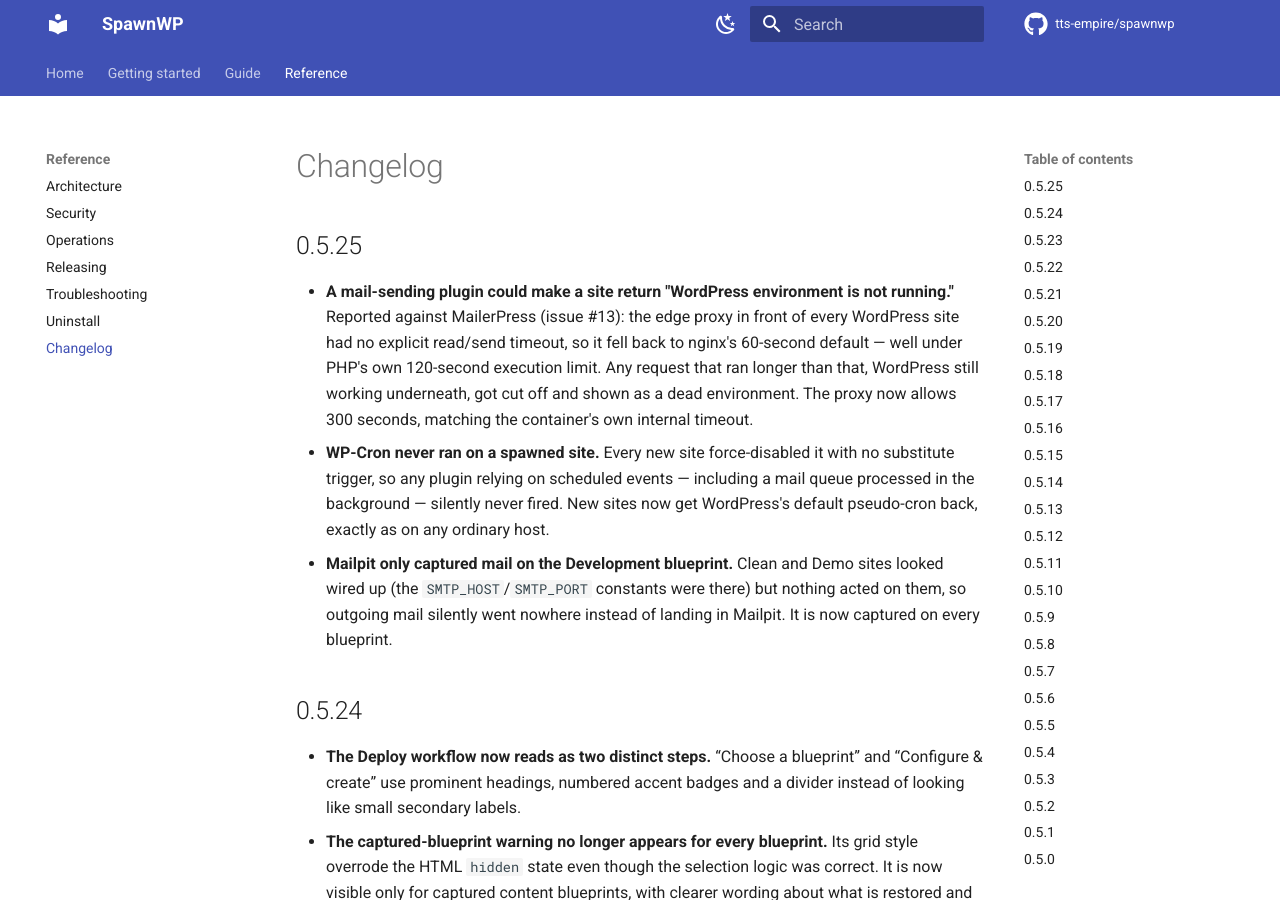
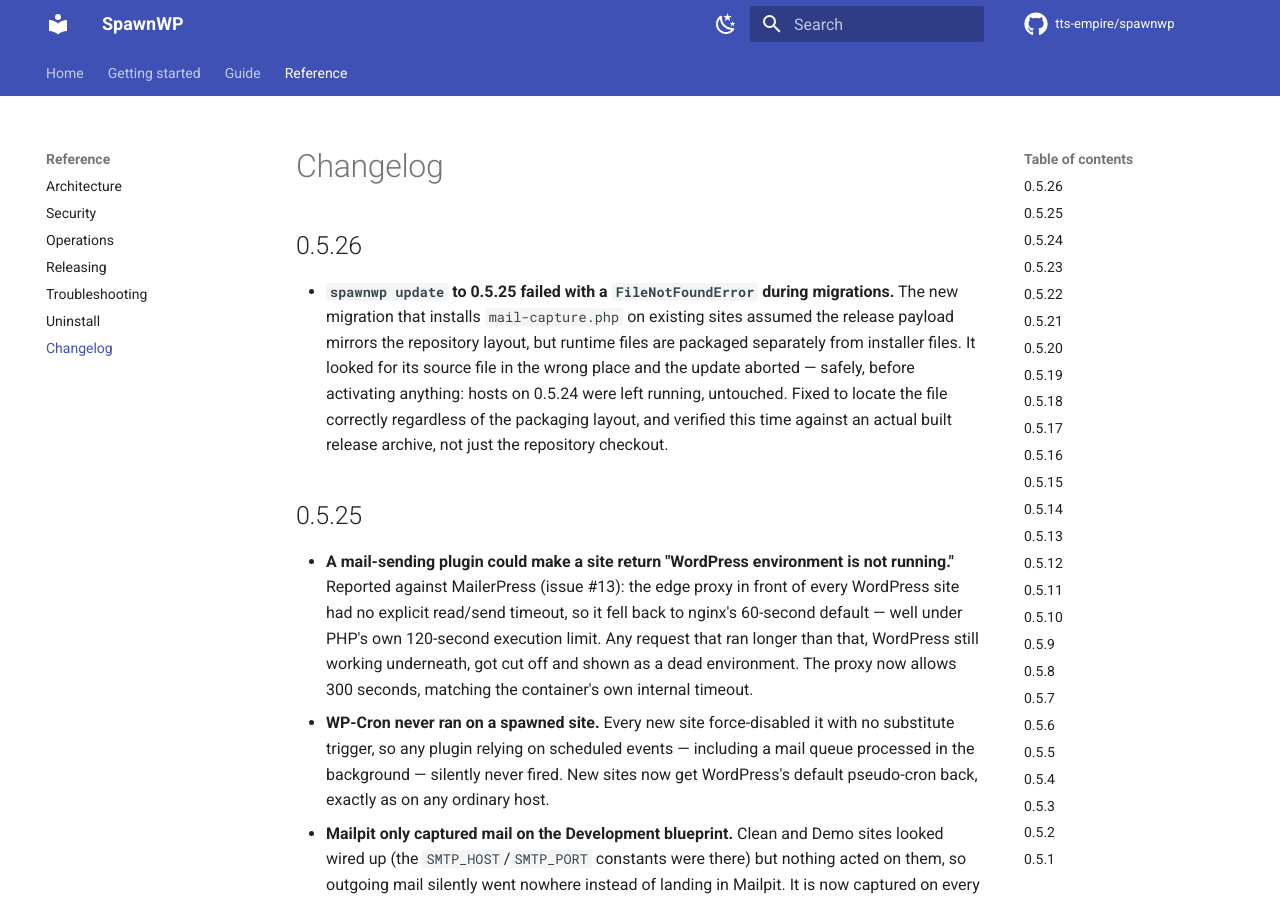
Before and after one commit to tts-empire/spawnwp, an MkDocs documentation site: the page built from docs/changelog.md, in a window 1280 px wide and 900 px high. Built offline with MkDocs 1.6.1 and Material for MkDocs 9.7.7, drawn with Linux system fonts in a browser that asks for light colours; comment, search, counter and statistics services are not loaded.

Commit message:
0.5.26: fix the 0.5.25 update failure
The mail-capture.php migration looked for its source file assuming the
release payload mirrors the repo layout; runtime files are packaged under
payload/runtime/, not under payload/lib/ alongside the migration itself. The
update failed safely (0.5.24 hosts stayed on 0.5.24, nothing half-applied),
but never activated 0.5.25. Fixed to locate the file correctly regardless of
packaging layout, verified against an actual built release archive this time.

Co-Authored-By: Claude Sonnet 5 <noreply@anthropic.com>

```diff
--- a/docs/changelog.md
+++ b/docs/changelog.md
@@ -3,6 +3,17 @@ description: Review SpawnWP release history, product changes, fixes and compatib
 ---
 
 # Changelog
+
+## 0.5.26
+
+- **`spawnwp update` to 0.5.25 failed with a `FileNotFoundError` during migrations.**
+  The new migration that installs `mail-capture.php` on existing sites assumed the
+  release payload mirrors the repository layout, but runtime files are packaged
+  separately from installer files. It looked for its source file in the wrong place
+  and the update aborted — safely, before activating anything: hosts on 0.5.24 were
+  left running, untouched. Fixed to locate the file correctly regardless of the
+  packaging layout, and verified this time against an actual built release archive,
+  not just the repository checkout.
 
 ## 0.5.25
 
```
Also changed, not shown: docs/release-notes/0.5.26.md (added, +27 -0 lines), 6 other files.
